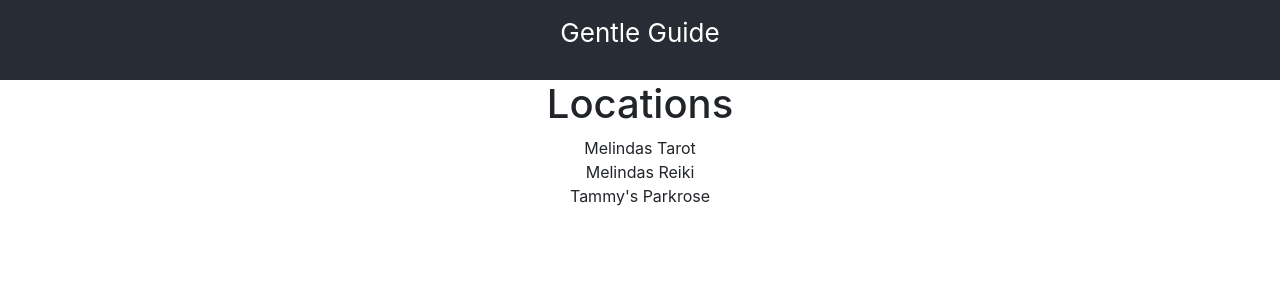
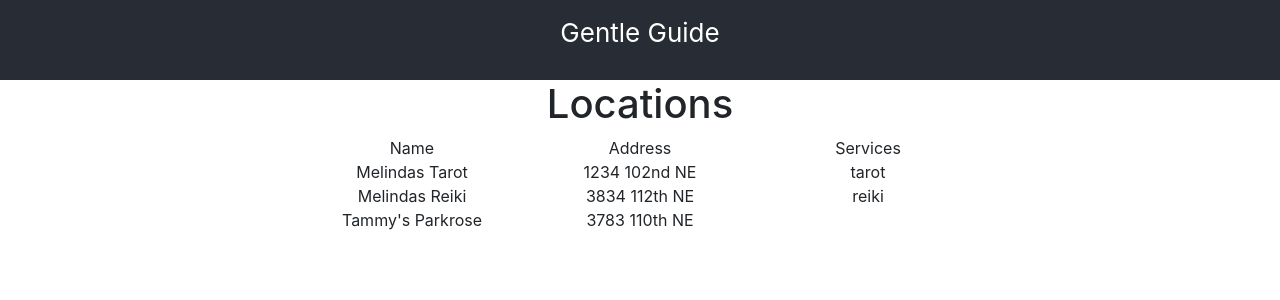
Before and after one commit to perfidiousscript/gg_health_fe-web, a React (Create React App) app: page /locations in a window 1280 px wide. Shown: the top 300 px of the page. Built offline with nearby package versions, Linux system fonts and the light colour scheme.

Commit message:
basic location presentation

```diff
--- a/src/Locations.js
+++ b/src/Locations.js
@@ -1,5 +1,6 @@
 import React from "react";
 import Store from "./js/store/index.js";
+import { Container, Col, Row } from "react-bootstrap";
 
 class Locations extends React.Component {
   constructor(props) {
@@ -32,11 +33,24 @@ class Locations extends React.Component {
     return (
       <div>
         <h1>Locations</h1>
-        <div className="locations">
+        <Container className="locations">
+          <Row>
+            <Col> </Col>
+            <Col>Name</Col>
+            <Col>Address</Col>
+            <Col>Services</Col>
+            <Col> </Col>
+          </Row>
           {this.state.locations.map((location, index) => (
-            <div key={index}>{location.name}</div>
+            <Row key={index}>
+              <Col> </Col>
+              <Col>{location.name}</Col>
+              <Col>{location.address}</Col>
+              <Col>{location.services.services}</Col>
+              <Col> </Col>
+            </Row>
           ))}
-        </div>
+        </Container>
       </div>
     );
   }
```
